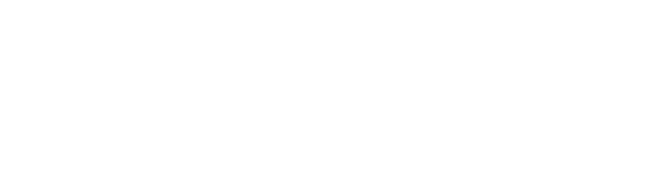
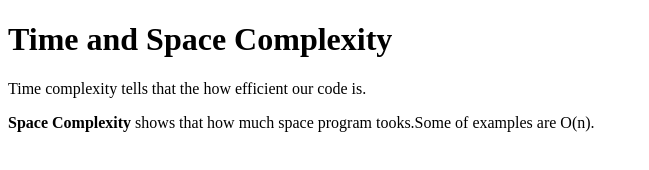
Before and after one commit to acciojob/time-and-space-complexity-omshirode, a website: page main.html in a window 1280 px wide. Shown: the whole page, without its empty margins (0-649 px from the left). Drawn offline with Linux system fonts and the light colour scheme.

Commit message:
created a submission

```diff
--- a/main.html
+++ b/main.html
@@ -8,6 +8,9 @@
 
 <body>
 	<!-- the entire body must be written by student -->
+	<h1>Time and Space Complexity</h1>
+	<p>Time complexity tells that the how efficient our code is.</p>
+	<p><b>Space Complexity </b>shows that how much space program tooks.Some of examples are O(n).</p>
     <script type="text/javascript" src="./script.js">
 </script>
 
```
